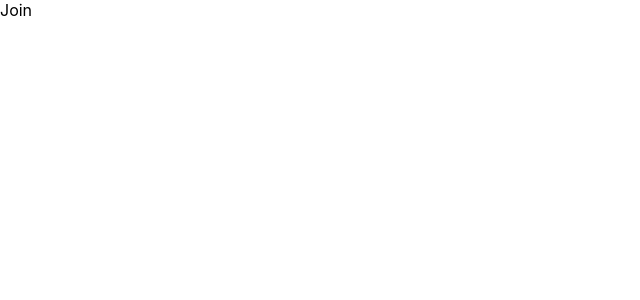
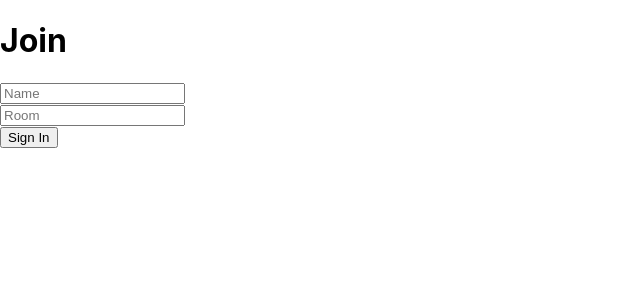
Before and after one commit to Drag49487Jr/Chat-App, a React (Create React App) app: page / in a window 1280 px wide. Shown: the top 300 px of the page, without its empty margins (0-640 px from the left). Built offline with nearby package versions, Linux system fonts and the light colour scheme.

Commit message:
add join/chat folder

```diff
--- a/src/App.js
+++ b/src/App.js
@@ -1,8 +1,8 @@
 import React from 'react';
 import './App.css';
 import {Route, Switch} from 'react-router-dom';
-import Join from './components/Join';
-import Chat from './components/Chat';
+import Join from './components/Join/Join';
+import Chat from './components/Chat/Chat';
 
 const App = () => (
   <Switch>
--- a/src/components/Join.js
+++ /dev/null
@@ -1,9 +0,0 @@
-import React from 'react';
-
-const Join =()=> {
-    return(
-        <div>Join</div>
-    )
-}
-
-export default Join;
--- /dev/null
+++ b/src/components/Join/Join.js
@@ -0,0 +1,22 @@
+import React, {useState}from 'react';
+import {Link} from 'react-router-dom';
+
+const Join =()=> {
+    const [name, setName] = useState('');
+    const [room, setRoom] = useState('');
+
+    return(
+        <div className='joinOuterContainer'>
+            <div className='joinInnerContainer'>
+                <h1 className='heading'>Join</h1>
+                <div><input placeholder='Name' className='JoinInput' type='text' onChange={(event) => setName(event.target.value)} /></div>
+                <div><input placeholder='Room' className='JoinInput mt-20' type='text' onChange={(event) => setRoom(event.target.value)} /></div>
+                <Link onClick={event => (!name || !room) ? event.preventDefault() : null} to={`/chat?name=${name}&room=${room}`}>
+                    <button className='button mt-20' type='submit'>Sign In</button>
+                </Link>
+            </div>
+        </div>
+    )
+};
+
+export default Join;
```
Also changed, not shown: src/components/Chat/Chat.css (added), src/components/Chat/Chat.js (renamed from src/components/Chat.js), src/components/Join/Join.css (added).
